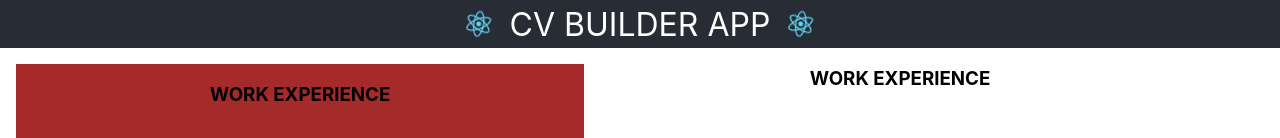
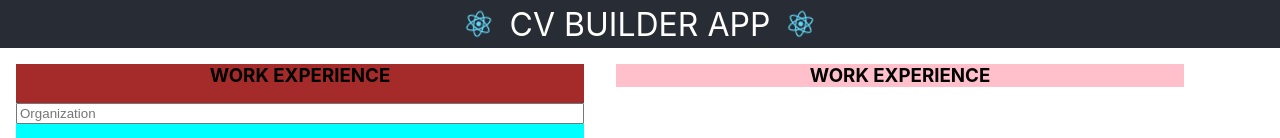
Before and after one commit to joemattar/cv-builder, a React (Create React App) app: page / in a window 1280 px wide. Shown: the top 138 px of the page. Built offline with nearby package versions, Linux system fonts and the light colour scheme; the HTML template or start-up script is replaced by a standard one.

Commit message:
Fix Typos

```diff
--- a/src/components/PreviewSection/PreviewSection.css
+++ b/src/components/PreviewSection/PreviewSection.css
@@ -1,4 +1,4 @@
-.preview_section {
+.preview-section {
   background-color: pink;
   margin: 1rem;
 
--- a/src/components/Section/Section.js
+++ b/src/components/Section/Section.js
@@ -1,8 +1,9 @@
 import React from "react";
 import "./Section.css";
-import Item from "../Item/Item.js.js";
+import Item from "../Item/Item.js";
 import uuid from "react-uuid";
 
+// Warning personal section does not have buttons
 class Section extends React.Component {
   constructor(props) {
     super(props);
```
